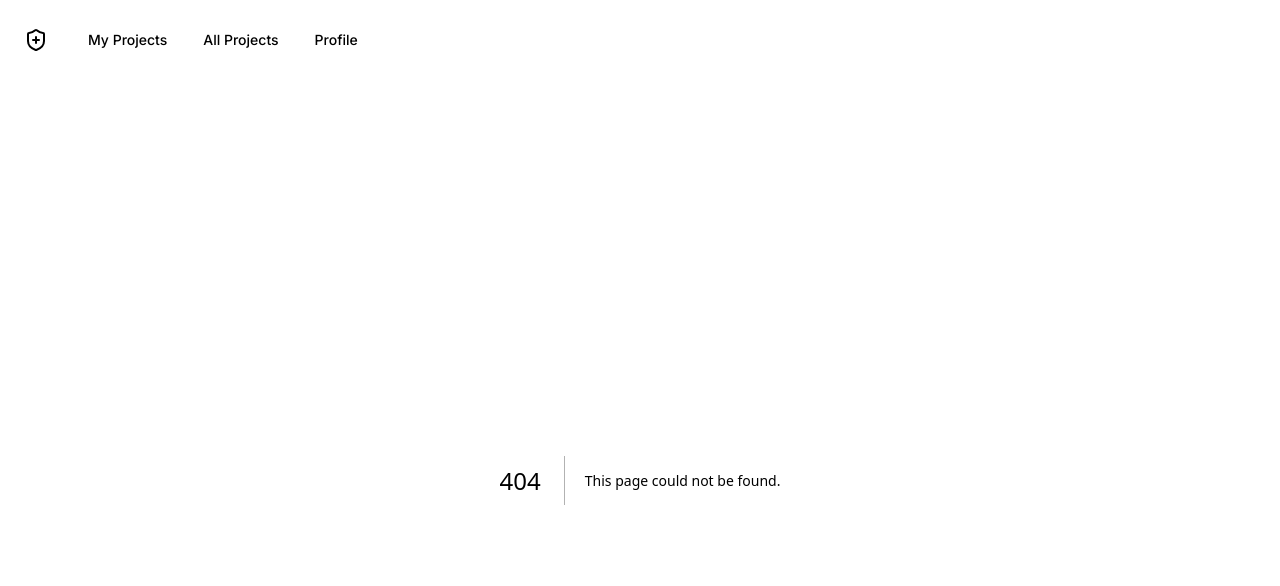
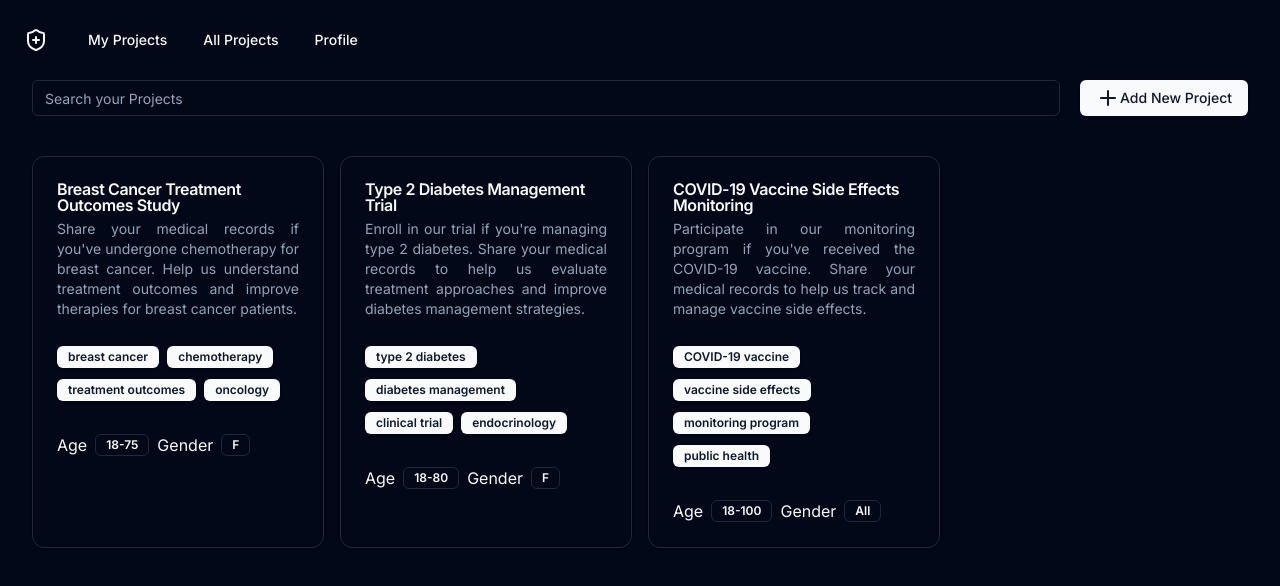
Before and after one commit to Deepika-kar/my-app, a Next.js app: page /my-projects in a window 1280 px wide. Before the commit this address had no page. Shown: the top 586 px of the page. Built offline with nearby package versions, Linux system fonts and the light colour scheme.

Commit message:
Added my-projects page

```diff
--- /dev/null
+++ b/app/my-projects/page.js
@@ -0,0 +1,77 @@
+"use client";
+import { Input } from "@/components/ui/input";
+import ProjectCard from "@/components/ProjectCard";
+import { Button } from "@/components/ui/button";
+import { Plus } from "lucide-react";
+
+const PROJECTS = [
+  {
+    title: "Breast Cancer Treatment Outcomes Study",
+    description:
+      "Share your medical records if you've undergone chemotherapy for breast cancer. Help us understand treatment outcomes and improve therapies for breast cancer patients.",
+    tags: ["breast cancer", "chemotherapy", "treatment outcomes", "oncology"],
+    age: [18, 75],
+    gender: "F",
+  },
+  {
+    title: "Type 2 Diabetes Management Trial",
+    description:
+      "Enroll in our trial if you're managing type 2 diabetes. Share your medical records to help us evaluate treatment approaches and improve diabetes management strategies.",
+    tags: [
+      "type 2 diabetes",
+      "diabetes management",
+      "clinical trial",
+      "endocrinology",
+    ],
+    age: [18, 80],
+    gender: "F",
+  },
+  {
+    title: "COVID-19 Vaccine Side Effects Monitoring",
+    description:
+      "Participate in our monitoring program if you've received the COVID-19 vaccine. Share your medical records to help us track and manage vaccine side effects.",
+    tags: [
+      "COVID-19 vaccine",
+      "vaccine side effects",
+      "monitoring program",
+      "public health",
+    ],
+    age: [18, 100],
+    gender: "All",
+  },
+];
+
+const Projects = () => {
+  return (
+    <div className="flex flex-col justify-start align-center">
+      <div className="flex mb-10">
+        <Input
+          className="flex-1 mr-5"
+          type="text"
+          placeholder="Search your Projects"
+          onChange={(e) => console.log(e.target.value)}
+        />
+        <Button>
+          <Plus />
+          Add New Project
+        </Button>
+      </div>
+      <div class="grid grid-cols-1 gap-4 md:grid-cols-2 lg:grid-cols-4">
+        {PROJECTS.map(({ title, description, tags, age, gender }) => {
+          return (
+            <ProjectCard
+              key={title}
+              title={title}
+              description={description}
+              tags={tags}
+              age={age}
+              gender={gender}
+            />
+          );
+        })}
+      </div>
+    </div>
+  );
+};
+
+export default Projects;
--- a/app/projects/page.js
+++ b/app/projects/page.js
@@ -1,6 +1,6 @@
 "use client";
 import { Input } from "@/components/ui/input";
-import ProjectCard from "./ProjectCard";
+import ProjectCard from "@/components/ProjectCard";
 import { Button } from "@/components/ui/button";
 import { Search, CircleX } from "lucide-react";
 import {
```
Also changed, not shown: components/ProjectCard.jsx (renamed from app/projects/ProjectCard.jsx).
